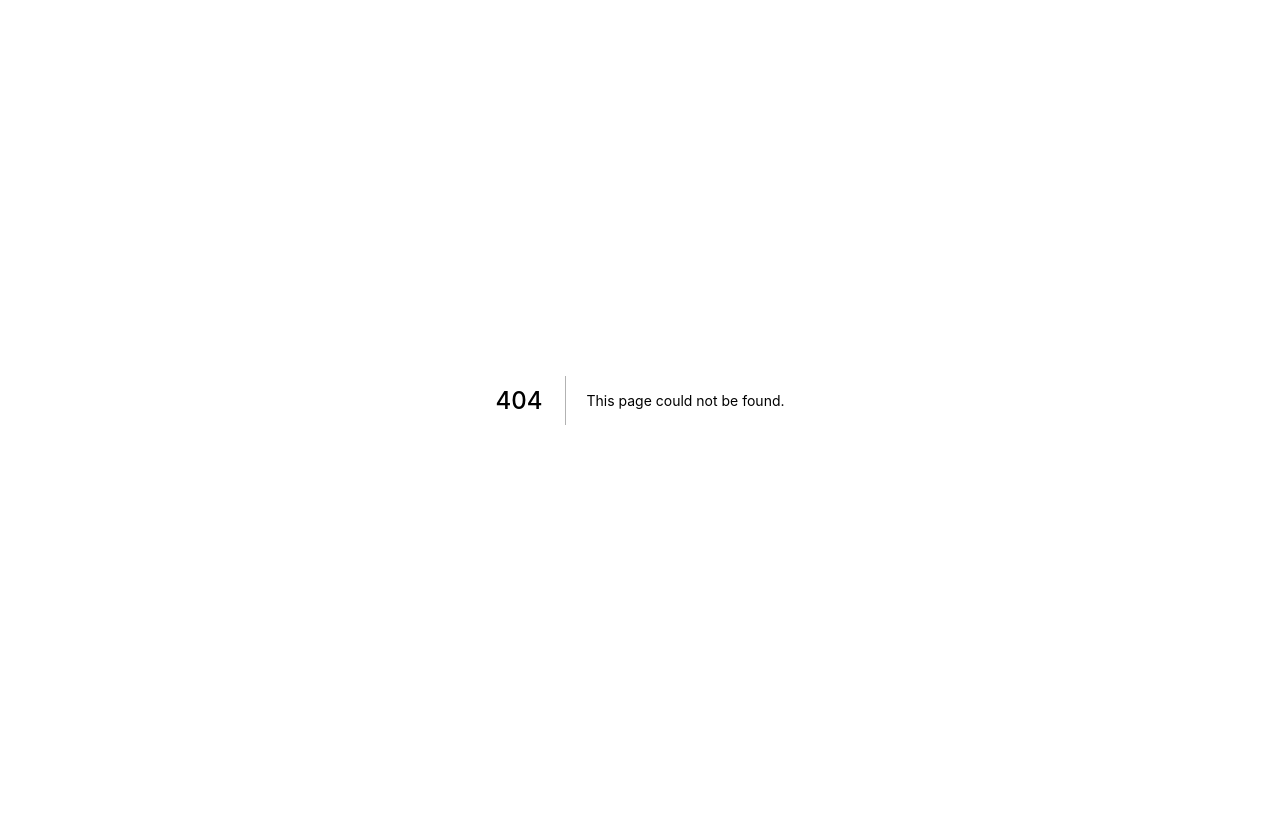
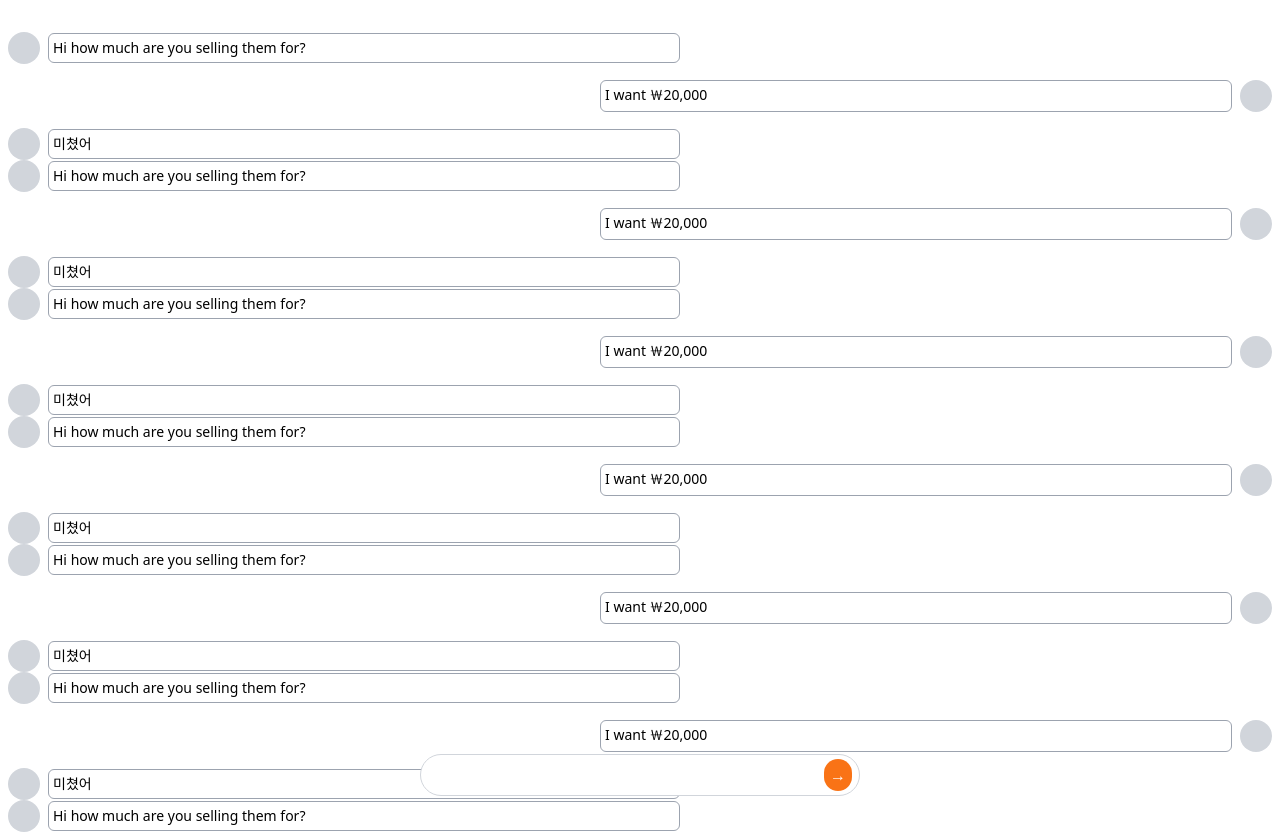
Before and after one commit to dong-park/carrot-market, a Next.js app: page /chats/1 in a window 1280 px wide. Before the commit this address had no page. Shown: the top 834 px of the page. Before the commit the page ends 800 px from the top, so only its background shows below. Built offline with nearby package versions, Linux system fonts and the light colour scheme.

Commit message:
5.9 Chat Detail

```diff
--- /dev/null
+++ b/pages/chats/[id].tsx
@@ -0,0 +1,40 @@
+import type { NextPage } from "next";
+
+const ChatDetail: NextPage = () => {
+  return (
+    <div className="mt-8 px-2">
+      <div>
+        {[1, 2, 3, 4, 5, 6, 7, 8].map((_, i) => (
+          <div key={i} className="space-y-4">
+            <div className="flex space-x-2 items-center">
+              <div className="w-8 h-8 bg-gray-300 rounded-full" />
+              <div className="w-1/2 text-sm font-medium p-1 border-gray-400 border rounded-md">Hi how much are you selling them for?</div>
+            </div>
+            <div className="flex flex-row-reverse space-x-2 space-x-reverse">
+              <div className="w-8 h-8 bg-gray-300 rounded-full" />
+              <div className="w-1/2 text-sm font-medium p-1 border-gray-400 border rounded-md">I want ￦20,000</div>
+            </div>
+            <div className="flex space-x-2 items-center">
+              <div className="w-8 h-8 bg-gray-300 rounded-full" />
+              <div className="w-1/2 text-sm font-medium p-1 border-gray-400 border rounded-md">미쳤어</div>
+            </div>
+          </div>
+
+        ))}
+      </div>
+      <div className="fixed w-full mx-auto max-w-md bottom-1 inset-x-0 px-1">
+        <div className="flex items-center space-x-1">
+          <input
+            className="w-full rounded-full border-gray-300 focus:ring focus:ring-orange-500 focus:border-gray-300"
+            type="text" />
+          <div className="absolute inset-y-0 flex py-1.4 pr-3 right-0 items-center">
+            <span className="bg-orange-500 rounded-full text-white px-1.5 py-1">&rarr;</span>
+          </div>
+        </div>
+      </div>
+
+    </div>
+  );
+};
+
+export default ChatDetail;
```
Also changed, not shown: pages/chats/index.tsx (renamed from pages/community/charts.tsx).
